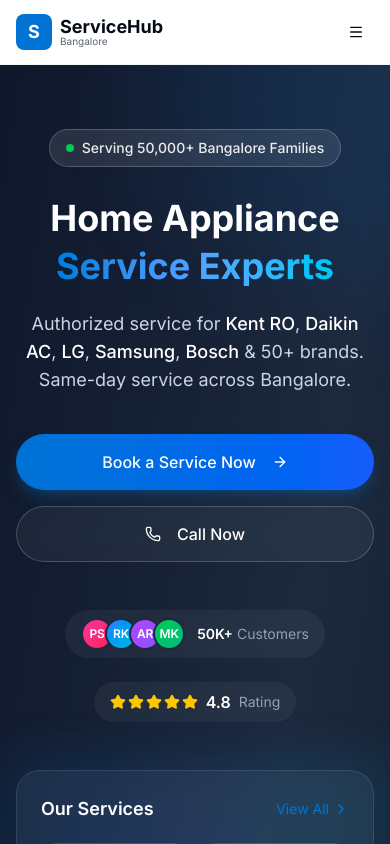
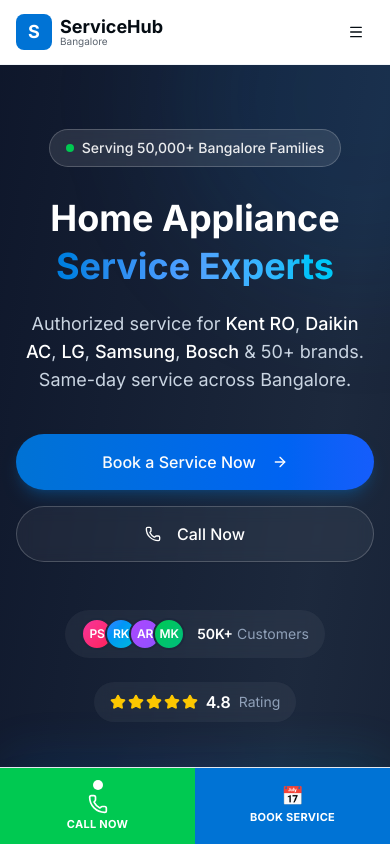
Before and after one commit to shrinivasspatil/service, a Next.js app: page / in a window 390 px wide. Shown: the top 844 px of the page. Built offline with nearby package versions, Linux system fonts and the light colour scheme.

Commit message:
feat: move floating bar to footer for mobile
Add fixed floating bar to footer with buttons and hide on desktop.

```diff
--- a/app/layout.tsx
+++ b/app/layout.tsx
@@ -100,7 +100,7 @@ export default function RootLayout({
       </head>
       <body className={`${inter.variable} ${poppins.variable} font-sans antialiased`}>
         <Header />
-        <main className="min-h-screen">{children}</main>
+        <main className="min-h-screen pb-16 lg:pb-0">{children}</main>
         <Footer />
         <Toaster position="top-right" />
         {process.env.NODE_ENV === 'production' && <Analytics />}
--- a/components/layout/footer.tsx
+++ b/components/layout/footer.tsx
@@ -16,7 +16,8 @@ export function Footer() {
   const currentYear = new Date().getFullYear()
 
   return (
-    <footer className="bg-slate-900 text-white">
+    <>
+      <footer className="bg-slate-900 text-white">
       {/* Main Footer */}
       <div className="container mx-auto px-4 py-12 md:py-16">
         <div className="grid gap-10 md:grid-cols-2 lg:grid-cols-4">
@@ -181,5 +182,31 @@ export function Footer() {
         </div>
       </div>
     </footer>
+
+    {/* Mobile Floating Bottom Bar */}
+    <div className="fixed bottom-0 left-0 right-0 z-50 lg:hidden">
+      <div className="flex border-t border-slate-200 bg-white shadow-2xl">
+        <a
+          href={`tel:${COMPANY_PHONE}`}
+          className="flex flex-1 flex-col items-center justify-center gap-0.5 py-3 bg-green-500 hover:bg-green-600 transition-colors"
+        >
+          <span className="relative flex h-2.5 w-2.5 mb-0.5">
+            <span className="animate-ping absolute inline-flex h-full w-full rounded-full bg-white opacity-75"></span>
+            <span className="relative inline-flex rounded-full h-2.5 w-2.5 bg-white"></span>
+          </span>
+          <Phone className="h-5 w-5 text-white" />
+          <span className="text-[11px] font-bold text-white tracking-wide">CALL NOW</span>
+        </a>
+
+        <a
+          href="#booking"
+          className="flex flex-1 flex-col items-center justify-center gap-0.5 py-3 bg-primary hover:bg-primary/90 transition-colors"
+        >
+          <span className="text-lg leading-none mb-0.5">📅</span>
+          <span className="text-[11px] font-bold text-white tracking-wide">BOOK SERVICE</span>
+        </a>
+      </div>
+    </div>
+    </>
   )
 }
```
